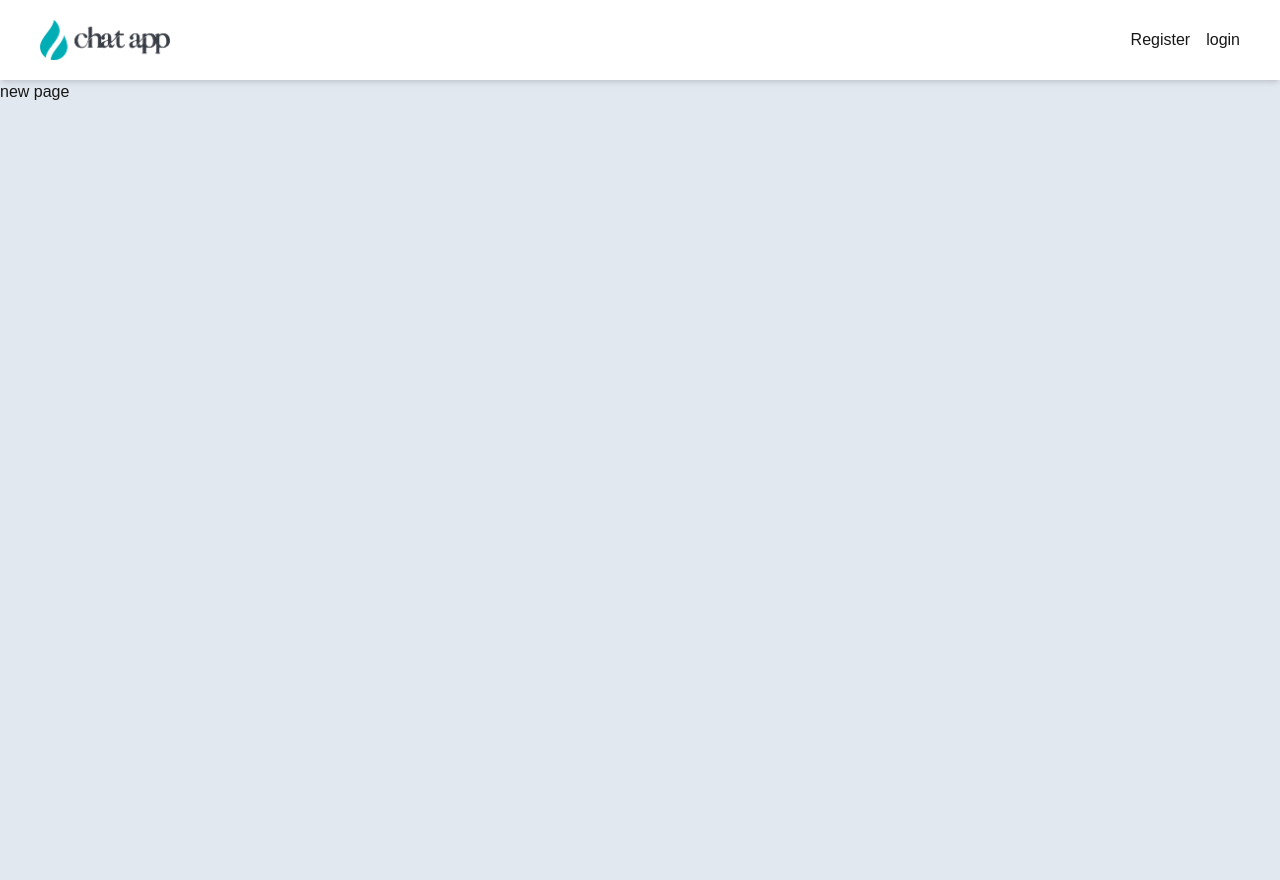
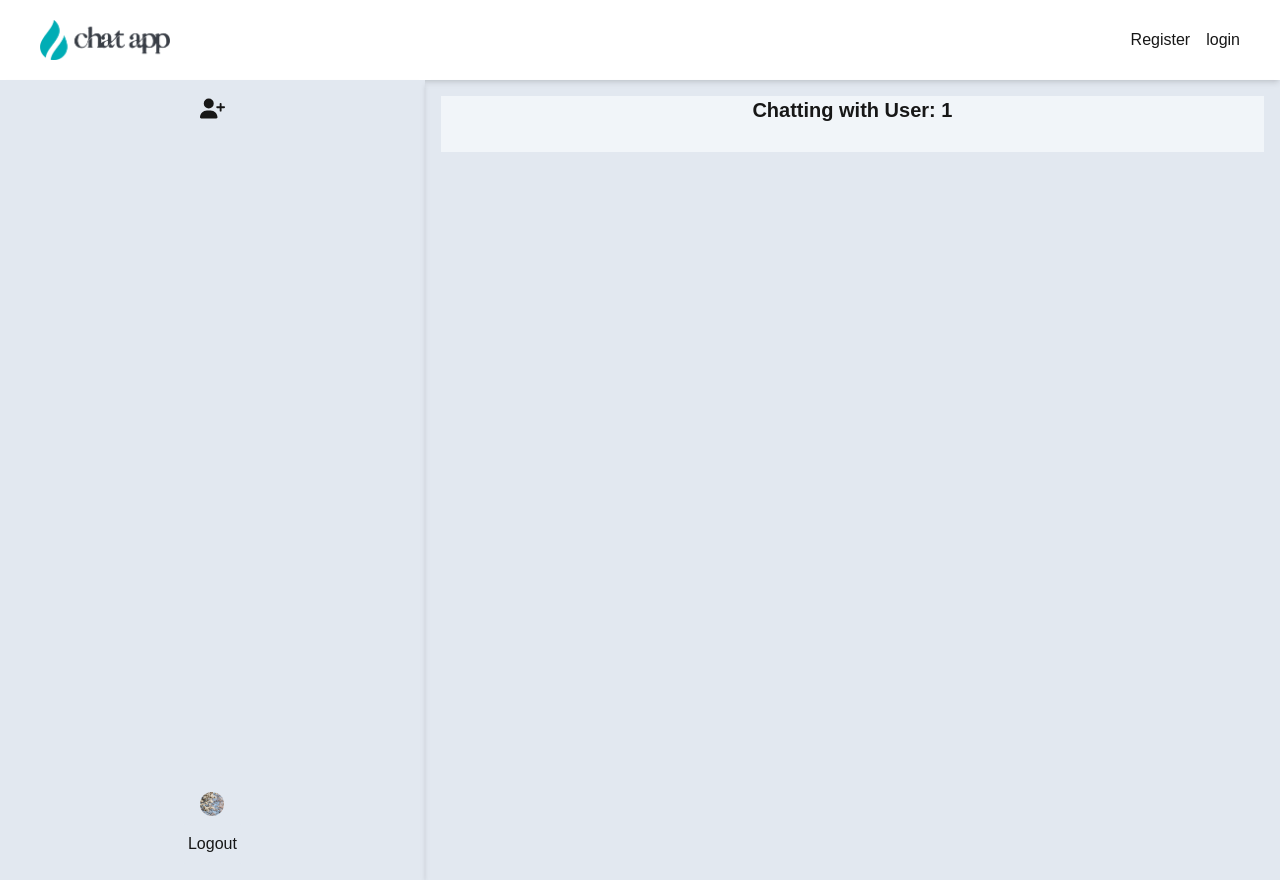
Before and after one commit to nevine1/chat-app-reduxt-tookit, a Next.js app in the folder client/: page /dashboard/1 in a window 1280 px wide. Before the commit the page ends 800 px from the top, so only its background shows below. Built offline with nearby package versions, Linux system fonts and the light colour scheme.

Commit message:
dynamic router for selected user_id to chat is done

```diff
--- a/client/src/app/dashboard/[id]/page.js
+++ /dev/null
@@ -1,15 +0,0 @@
-"use client"
-import React from 'react'
-import { useParams } from 'next/navigation'
-const page = () => {
-    const params = useParams();
-    const id = params.id;
-    console.log(id)
-  return (
-      <div>
-          <h1>new page</h1>
-    </div>
-  )
-}
-
-export default page
--- /dev/null
+++ b/client/src/app/dashboard/[userId]/page.js
@@ -0,0 +1,22 @@
+"use client"
+import React from 'react'
+import { useParams } from 'next/navigation';
+import MessageBar from '@/components/messaging/MessageBar';
+import SideBar from '@/components/messaging/SideBar';
+const ChatPage  = () => {
+    const { userId } = useParams();
+
+    console.log(userId)
+ return (
+    <div className="flex h-screen">
+      <div className="w-full sm:w-1/5 md:w-2/5 h-full bg-slate-100 shadow-md">
+        <SideBar />
+      </div>
+      <div className="w-full sm:w-4/5 md:3/5 p-4 shadow-md">
+        <MessageBar userId={userId} />
+      </div>
+    </div>
+  );
+};
+
+export default ChatPage
--- a/client/src/app/dashboard/page.js
+++ b/client/src/app/dashboard/page.js
@@ -2,6 +2,7 @@
 import { useEffect, useState } from "react";
 import { useRouter } from "next/navigation";
 import SideBar from '../../components/messaging/SideBar'
+import MessageBar  from '../../components/messaging/MessageBar'
 import { useSelector } from 'react-redux'
 import Image from "next/image";
 import logoImg from '../../../public/assets/logo.png'
@@ -9,13 +10,13 @@ const page = () => {
 
     const {user} = useSelector((state) => state.auth);
 
-    const profile_pic = user?.profile_pic ? `/assets/${user.profile_pic}` : "/assets/flower.jpg";
-    const userName = user?.name || "User";
+    /* const profile_pic = user?.profile_pic ? `/assets/${user.profile_pic}` : "/assets/flower.jpg";
+    const userName = user?.name || "User"; */
 
     return (
         <div className="flex flex-col sm:flex-row h-screen ">
             <div className="w-full sm:w-1/5 md:w-2/5 h-[calc(100vh-5rem)] bg-slate-100 shadow-md">
-                <SideBar onSelectedUser={selectedUserId}/>
+                <SideBar   />
             </div>
             <div className="w-full sm:w-4/5 md:3/5 p-4 shadow-md">
 
@@ -30,6 +31,10 @@ const page = () => {
                     <h2 className="text-gray-600 text-[18px]">{user.name}, you can select your friend to start chat here </h2>
                 </div>
             </div>
+
+            <div className="w-full sm:w-4/5 md:3/5 p-4 shadow-md">
+
+            </div>
         </div>
 
     )
--- a/client/src/components/messaging/MessageBar.js
+++ b/client/src/components/messaging/MessageBar.js
@@ -1,17 +1,16 @@
 import { useState } from 'react'
 
 
-const MessageBar = ({selectedUserId}) => {
+const MessageBar = ({userId}) => {
 
-  return (
-      <div className="w-full bg-slate-100">
-          <h1 className="flex  justify-center items-center b w-[100%]  h-14 text-[20px] bg-slate-100">
-              Chat
-          </h1>
-             <h1 className="text-xl p-4 text-center">Chatting with User ID: {selectedUserId}</h1>
+ return (
+    <div className="w-full bg-slate-100">
+      <h1 className="text-center h-14 text-xl bg-slate-100 font-semibold">
+        Chatting with User: {userId}
+      </h1>
+      {/* chat messages here ------------------ */}
+    </div>
+  );
+};
 
-    </div>
-  )
-}
-
-export default MessageBar
+export default MessageBar;
--- a/client/src/components/messaging/SearchUser.js
+++ b/client/src/components/messaging/SearchUser.js
@@ -6,7 +6,7 @@ import axios from 'axios';
 import toast from 'react-hot-toast';
 
 let getAllUsers = null;
-const SearchUser = ({onClose, onSelectUser }) => {
+const SearchUser = ({onClose }) => {
   const [allUsers, setAllUsers] = useState([]);
   const [loading, setLoading] = useState(false);
   const [search, setSearch] = useState("");
@@ -91,7 +91,7 @@ const SearchUser = ({onClose, onSelectUser }) => {
           { !loading &&
             allUsers.map((user, index) => (
               <div key={index} className="mx-4 my-2 bg-white shadow-sm shadow-black rounded-md w-full">
-                <SearchUserCard user={user} onClos={onClose} onSelectUser={onSelectUser} />
+                <SearchUserCard user={user} onClose={onClose}  />
               </div>
 
 
--- a/client/src/components/messaging/SearchUserCard.js
+++ b/client/src/components/messaging/SearchUserCard.js
@@ -4,17 +4,15 @@ import React from 'react'
 import Link from 'next/link'
 import Image from 'next/image'
 
-const SearchUserCard = ({ user, onClose, onSelectUser }) => {
+const SearchUserCard = ({ user, onClose }) => {
 console.log(user)
   const userPic = user?.profile_pic ? `/assets/${user?.profile_pic}` : "/assets/flower.jpg";
 
   console.log('user id is', user?._id)
-  const handleClick = () => {
-    onSelectUser(user?._id);
-    onClose();
-  }
+
   return (
-    <Link href={`/dashboard/${user?._id}`} onClick={handleClick} >
+    <Link href={`/dashboard/${user?._id}`} onClick={onClose} passHref>
+
       <div className="flex    items-center   px-4 w-full  border-b-2 border-slate-200
       hover:border hover:border-blue-400  hover:rounded-md cursor-pointer
       ">
--- a/client/src/components/messaging/SideBar.js
+++ b/client/src/components/messaging/SideBar.js
@@ -1,25 +1,20 @@
-import { useState } from 'react';
-import { BsChatDotsFill } from "react-icons/bs";
+import { useState } from "react";
 import { FaUserPlus } from "react-icons/fa6";
-import { IoLogOut } from "react-icons/io5";
-import { logOut } from '../../store/slices/auth/authSlice';
-import Link from 'next/link';
-import { useDispatch, useSelector } from 'react-redux';
-import { useRouter } from 'next/navigation'
-import {store} from '../../store/store'
-import { persistStore } from 'redux-persist';
-import Image from 'next/image'
-//import EditUserDetails from '../auth/EditUserDetails';
-import MessageBar from './MessageBar';
-import UserSearchingPage from './UserSearchingPage';
-const SideBar = ({onSelectUser}) => {
+import { useSelector, useDispatch } from "react-redux";
+import { useRouter } from "next/navigation";
+import { persistStore } from "redux-persist";
+import { store } from "../../store/store";
+import { logOut } from "../../store/slices/auth/authSlice";
+import Image from "next/image";
+import UserSearchingPage from "./UserSearchingPage";
+
+const SideBar = () => {
   const dispatch = useDispatch();
-  const { user }  = useSelector((state) => state.auth)
   const router = useRouter();
-  //const [editUserOpen , setEditUserOpen ] = useState(false)
-  const [ openSearchBar, setOpenSearchBar ] = useState(false)
+  const { user } = useSelector((state) => state.auth);
+  const [openSearchBar, setOpenSearchBar] = useState(false);
   const profilePic = user?.profile_pic ? `/assets/${user.profile_pic}` : "/assets/flower.jpg";
-   const [selectedUserId, setSelectedUserId ] = useState(null)
+
   const logout = () => {
     dispatch(logOut());
     const persistor = persistStore(store);
@@ -28,65 +23,38 @@ const SideBar = ({onSelectUser}) => {
   };
 
   return (
-    <div className="flex flex-col sm:flex-row h-screen bg-slate-100">
+    <div className="flex flex-col w-full items-center justify-between h-full bg-slate-200">
+      <div className="flex flex-col items-center mt-4">
+        <FaUserPlus
+          size={25}
+          onClick={() => setOpenSearchBar(!openSearchBar)}
+          className="cursor-pointer mb-4"
+          title="Find friend"
+        />
+        {openSearchBar && (
 
-      <div className="flex flex-col w-full sm:w-1/6 h-fll bg-slate-200 items-center justify-between">
-        <div className="flex flex-col items-center mx-3 mt-1">
-          <Link href="/" className="bg-slate-200 hover:bg-slate-400 p-3 mb-2 rounded-md flex justify-center items-center">
-            <BsChatDotsFill size={20} title="Chat" />
-          </Link>
-          <div title="Find friend" className="mb-4 flex justify-center items-center">
-              <FaUserPlus size={25}
-              onClick={() => setOpenSearchBar(!openSearchBar)}
-                className="cursor-pointer"
+          <UserSearchingPage
+            onClose={() => setOpenSearchBar(false)}
           />
+        )}
+
       </div>
 
-          {openSearchBar && (
-            <div >
-              <UserSearchingPage onClose={() => setOpenSearchBar(!openSearchBar)}
-                onSelectUser={selectedUserId}
-              />
-            </div>
-          )}
-        </div>
-
-
-
-        <div title="Logout" className="mb-4 flex flex-col items-center -mt-5">
-          <button  onClick={() =>setEditUserOpen(true)}>
+      <div className="mb-4 flex flex-col items-center">
         <Image
           src={profilePic}
           width={35}
           height={35}
           alt={user?.name}
           className="rounded-full h-6 w-6"
-              priority
-              title={user?.name}
         />
-          </button>
         <button
           onClick={logout}
-            className="p-2 rounded-md bg-slate-200 hover:bg-slate-400">
-            <IoLogOut size={30} />
+          className="p-2 mt-2 rounded-md bg-slate-200 hover:bg-slate-400"
+        >
+          Logout
         </button>
       </div>
-      </div>
-
-
-      <div className="w-full sm:w-4/5 md:3/5 p-4 shadow-md">
-        {selectedUserId ? (
-          <MessageBar selectedUserId={selectedUserId} />
-        ) : (
-          <div className="flex flex-col gap-5 justify-center items-center min-h-screen pb-24 mb-20">
-            {/* <Image src={logoImg} alt="Logo" width={250} height={100} /> */}
-            <h2 className="text-gray-600 text-[18px]">
-              {user?.name}, you can select your friend to start chatting here.
-            </h2>
-          </div>
-        )}
-      </div>
-
     </div>
   );
 };
--- a/client/src/components/messaging/UserSearchingPage.js
+++ b/client/src/components/messaging/UserSearchingPage.js
@@ -2,7 +2,7 @@ import React from 'react'
 import { IoMdCloseCircle } from "react-icons/io";
 import SearchUser from './SearchUser';
 
-const UserSearchingPage = ({ onClose , onSelectUser }) => {
+const UserSearchingPage = ({ onClose  }) => {
   return (
     <div className="fixed inset-0 bg-black bg-opacity-40 z-50 ">
       <div className="relative w-full h-full overflow-auto ">
@@ -13,7 +13,7 @@ const UserSearchingPage = ({ onClose , onSelectUser }) => {
             title="Close"
           />
         </div>
-        <SearchUser onClose={onClose} onSelectUser={onSelectUser}  />
+        <SearchUser onClose={onClose}  />
       </div>
     </div>
   );
```
Lines whose indentation alone changed are shown as unchanged.
